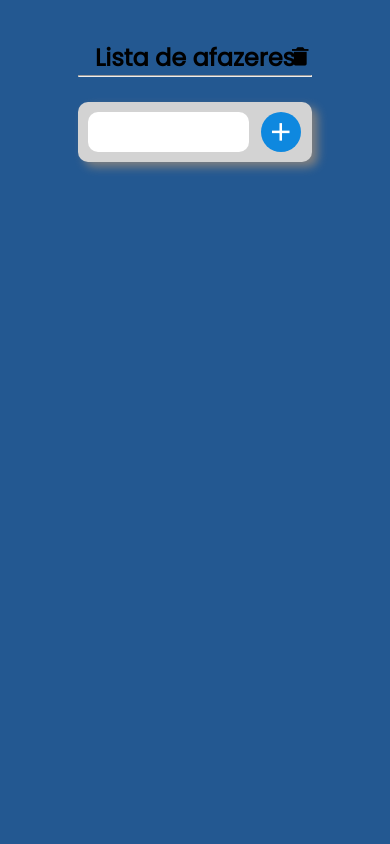
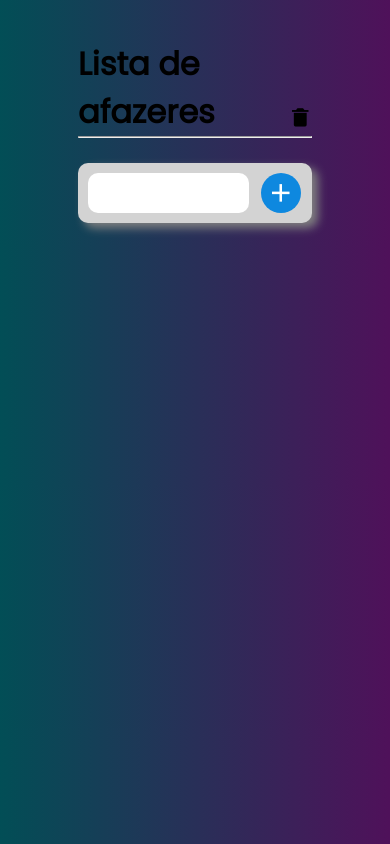
Before and after one commit to brunasiaovn/lista-de-afazeres, a plain HTML site: page index.html in a window 390 px wide. Drawn offline with nearby package versions, Linux system fonts and the light colour scheme.

Commit message:
Update style.css
alterei o background para linear-gradiente

```diff
--- a/style.css
+++ b/style.css
@@ -10,7 +10,7 @@
 body {
   display: flex;
   justify-content: center;
-  background-color: rgb(35, 88, 145);
+  background: linear-gradient(to right, rgb(2, 78, 86), #4f115a);
 }
 
 p {
@@ -97,7 +97,7 @@ button {
 
 .divLi i {
   font-size: 22px;
-  color: brown;
+  color: rgb(242, 8, 8);
 }
 
 li {
@@ -122,7 +122,4 @@ li {
     padding: 0px;
   }
 
-  p {
-    font-size: x-large;
-  }
 }
```
